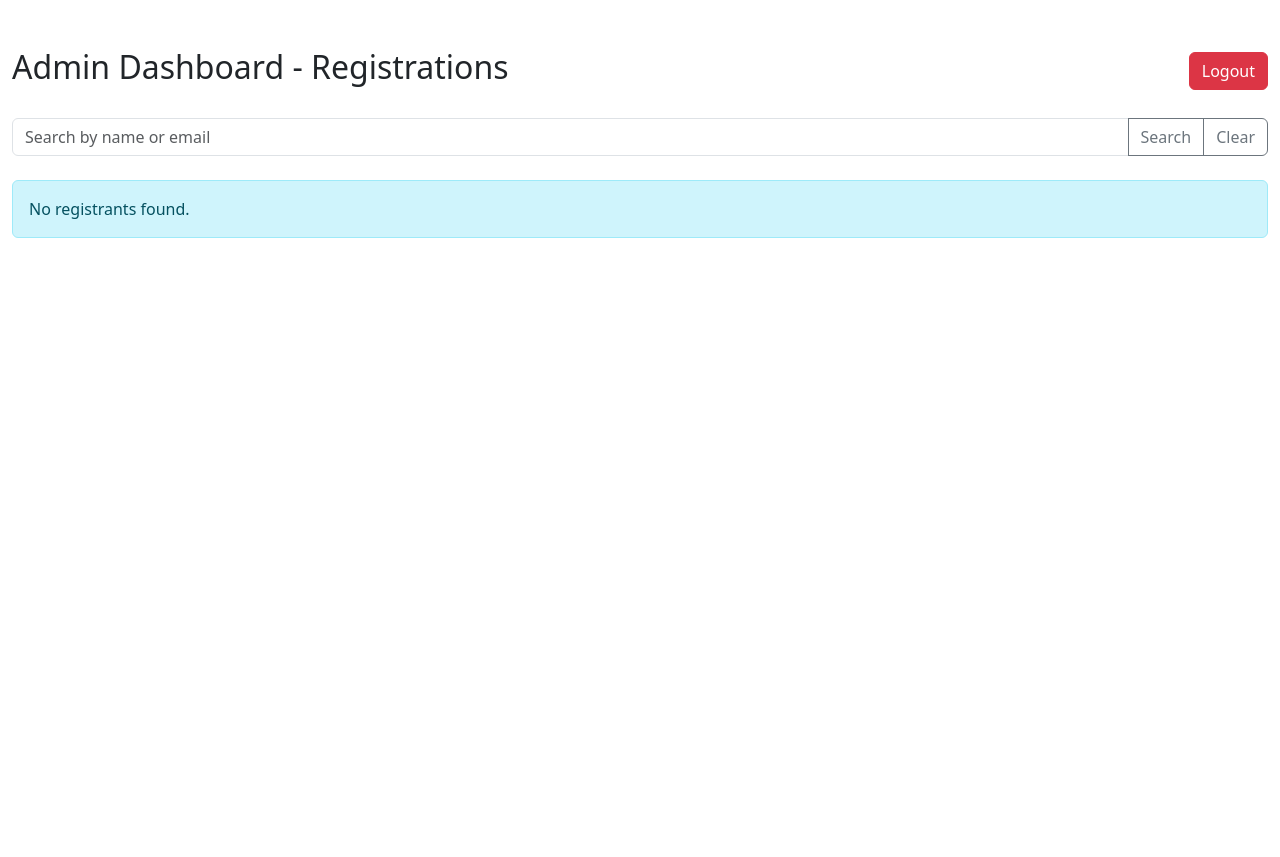
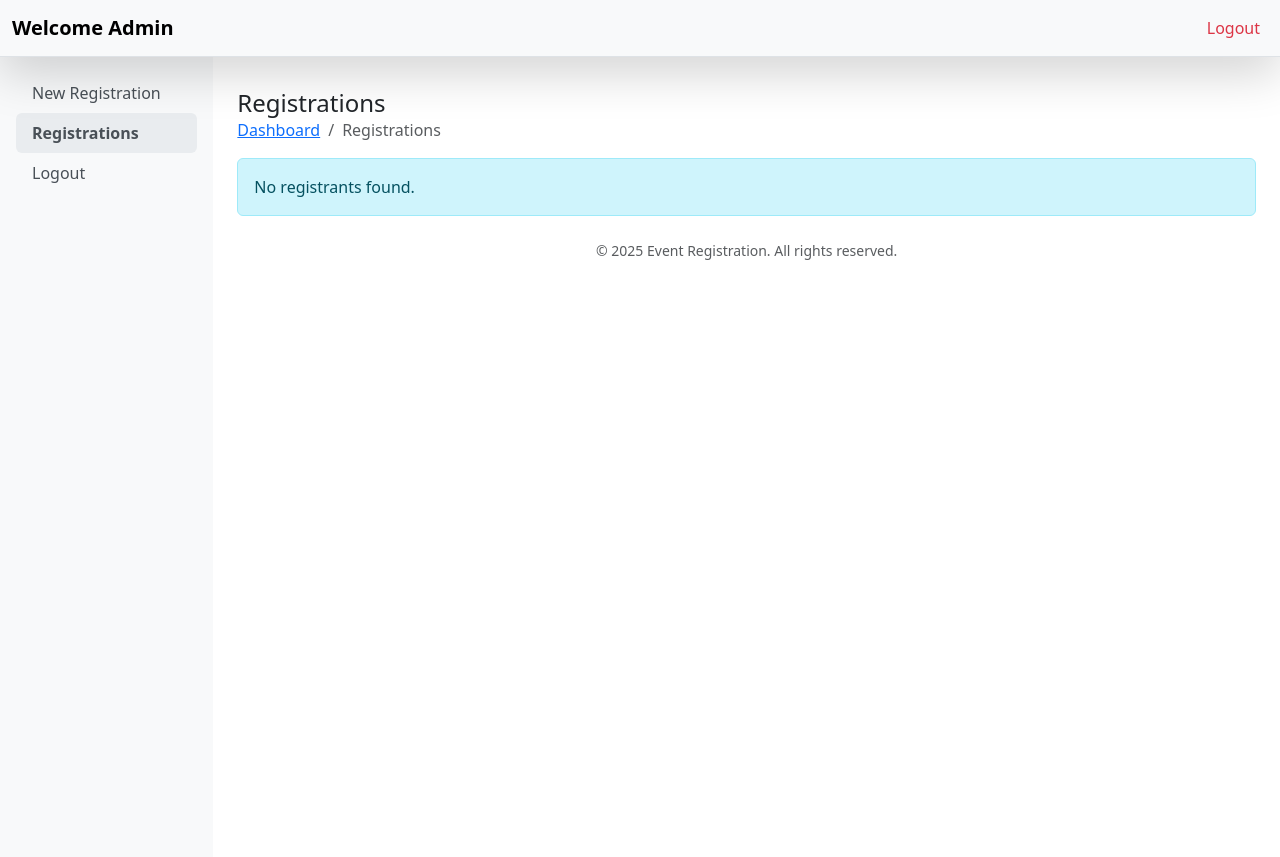
Before and after one commit to nneliIfeanyi/quarySite, a PHP site: page /admin/view_registrations.php in a window 1280 px wide. Before the commit the page ends 238 px from the top, so only its background shows below. Run offline with PHP 8.4, Linux system fonts and the light colour scheme; the visitor is signed in with stand-in values (Sample User, id 1); data that the repository does not hold is empty; some libraries are stand-ins or nearby versions.

Commit message:
admin view

```diff
--- /dev/null
+++ b/admin/inc/footer.php
@@ -0,0 +1,6 @@
+<?php
+// Footer partial for admin pages
+?>
+<footer class="mt-4 text-center text-muted small">
+    &copy; <?= date('Y') ?> Event Registration. All rights reserved.
+</footer>
--- /dev/null
+++ b/admin/inc/nav.php
@@ -0,0 +1,24 @@
+<?php
+// Nav partial for admin pages
+?>
+<nav class="navbar navbar-expand-lg navbar-light bg-light shadow-lg border-bottom">
+    <div class="container-fluid">
+        <button class="btn btn-outline-secondary d-lg-none me-2" type="button" data-bs-toggle="offcanvas" data-bs-target="#offcanvasSidebar" aria-controls="offcanvasSidebar">
+            <span class="navbar-toggler-icon"></span>
+        </button>
+
+        <a class="navbar-brand fw-bold" href="#">Welcome Admin</a>
+
+        <button class="navbar-toggler" type="button" data-bs-toggle="collapse" data-bs-target="#navbarTop" aria-controls="navbarTop" aria-expanded="false" aria-label="Toggle navigation">
+            <span class="navbar-toggler-icon"></span>
+        </button>
+
+        <div class="collapse navbar-collapse" id="navbarTop">
+            <ul class="navbar-nav ms-auto">
+                <li class="nav-item">
+                    <a class="nav-link text-danger" href="logout.php">Logout</a>
+                </li>
+            </ul>
+        </div>
+    </div>
+</nav>
--- /dev/null
+++ b/admin/inc/sidebar.php
@@ -0,0 +1,26 @@
+<?php
+// Sidebar partial for admin pages
+?>
+<!-- Offcanvas Sidebar (for mobile) -->
+<div class="offcanvas offcanvas-start" tabindex="-1" id="offcanvasSidebar" aria-labelledby="offcanvasSidebarLabel">
+    <div class="offcanvas-header">
+        <h5 class="offcanvas-title" id="offcanvasSidebarLabel">Menu</h5>
+        <button type="button" class="btn-close text-reset" data-bs-dismiss="offcanvas" aria-label="Close"></button>
+    </div>
+    <div class="offcanvas-body p-0">
+        <nav class="nav flex-column sidebar p-3">
+            <a class="nav-link" href="../index.php">New Registration</a>
+            <a class="nav-link active" href="view_registrations.php">Registrations</a>
+            <a class="nav-link" href="logout.php">Logout</a>
+        </nav>
+    </div>
+</div>
+
+<!-- Desktop Sidebar -->
+<aside class="col-lg-2 d-none d-lg-block bg-light sidebar p-3">
+    <nav class="nav flex-column">
+        <a class="nav-link" href="../index.php">New Registration</a>
+        <a class="nav-link active" href="view_registrations.php">Registrations</a>
+        <a class="nav-link" href="logout.php">Logout</a>
+    </nav>
+</aside>
--- a/admin/view_registrations.php
+++ b/admin/view_registrations.php
@@ -10,88 +10,176 @@ if (!isset($_SESSION['admin_logged_in']) || $_SESSION['admin_logged_in'] !== tru
 require_once '../includes/db_connect.php';
 require_once '../includes/config.php';
 
-$search = $_GET['search'] ?? '';
-$filter_sql = '';
-$params = [];
-
-if (!empty($search)) {
-    $filter_sql = " WHERE full_name LIKE ? OR email LIKE ?";
-    $params = ["%$search%", "%$search%"];
-}
-
-// Fetch registrants from the database
-$stmt = $pdo->prepare("SELECT * FROM registrants" . $filter_sql . " ORDER BY id DESC");
-$stmt->execute($params);
+// Fetch all registrants from the database
+$stmt = $pdo->prepare("SELECT * FROM registrants ORDER BY id DESC");
+$stmt->execute();
 $registrants = $stmt->fetchAll();
 
 ?>
 <!DOCTYPE html>
 <html lang="en">
+
 <head>
     <meta charset="UTF-8">
     <meta name="viewport" content="width=device-width, initial-scale=1.0">
     <title>Admin Dashboard</title>
     <link href="https://cdn.jsdelivr.net/npm/bootstrap@5.3.3/dist/css/bootstrap.min.css" rel="stylesheet" integrity="sha384-QWTKZyjpPEjISv5WaRU9OFeRpok6YctnYmDr5pNlyT2bRjXh0JMhjY6hW+ALEwIH" crossorigin="anonymous">
+    <link href="https://cdn.datatables.net/2.1.6/css/dataTables.bootstrap5.css" rel="stylesheet">
+    <style>
+        /* Sidebar styles */
+        .sidebar {
+            min-height: 100vh;
+        }
+
+        .sidebar .nav-link {
+            color: #495057;
+        }
+
+        .sidebar .nav-link.active {
+            background-color: #e9ecef;
+            border-radius: 6px;
+            font-weight: 600;
+        }
+
+        .content-area {
+            padding-top: 1rem;
+            padding-bottom: 3rem;
+        }
+
+        @media (max-width: 767.98px) {
+            .sidebar {
+                min-height: auto;
+            }
+        }
+    </style>
 </head>
+
 <body>
-    <div class="container-fluid mt-5">
-        <div class="d-flex justify-content-between align-items-center mb-4">
-            <h2>Admin Dashboard - Registrations</h2>
-            <a href="logout.php" class="btn btn-danger">Logout</a>
+    <?php require_once __DIR__ . '/inc/nav.php'; ?>
+
+    <div class="container-fluid">
+        <div class="row">
+            <?php require_once __DIR__ . '/inc/sidebar.php'; ?>
+
+            <!-- Main content -->
+            <main class="col-lg-10 ms-sm-auto px-4 content-area">
+                <!-- breadcrumb and title -->
+                <div class="d-flex justify-content-between align-items-center mt-3 mb-3">
+                    <div>
+                        <h2 class="h4 mb-0">Registrations</h2>
+                        <nav aria-label="breadcrumb">
+                            <ol class="breadcrumb mb-0">
+                                <li class="breadcrumb-item"><a href="index.php">Dashboard</a></li>
+                                <li class="breadcrumb-item active" aria-current="page">Registrations</li>
+                            </ol>
+                        </nav>
                     </div>
+                </div>
+                <!-- end breadcrumb and title -->
+                <!-- success and error messages -->
+                <?php if (isset($_SESSION['success_message'])): ?>
+                    <div class="alert alert-success alert-dismissible fade show" role="alert">
+                        <?= htmlspecialchars($_SESSION['success_message']) ?>
+                        <button type="button" class="btn-close" data-bs-dismiss="alert" aria-label="Close"></button>
+                    </div>
+                    <?php unset($_SESSION['success_message']); ?>
+                <?php endif; ?>
 
-        <form action="view_registrations.php" method="GET" class="mb-4">
-            <div class="input-group">
-                <input type="text" class="form-control" placeholder="Search by name or email" name="search" value="<?= htmlspecialchars($search) ?>">
-                <button class="btn btn-outline-secondary" type="submit">Search</button>
-                <a href="view_registrations.php" class="btn btn-outline-secondary">Clear</a>
+                <?php if (isset($_SESSION['error_message'])): ?>
+                    <div class="alert alert-danger alert-dismissible fade show" role="alert">
+                        <?= htmlspecialchars($_SESSION['error_message']) ?>
+                        <button type="button" class="btn-close" data-bs-dismiss="alert" aria-label="Close"></button>
                     </div>
-        </form>
-
+                    <?php unset($_SESSION['error_message']); ?>
+                <?php endif; ?>
+                <!-- end messages -->
                 <?php if (empty($registrants)): ?>
                     <div class="alert alert-info">No registrants found.</div>
                 <?php else: ?>
+                    <div class="card shadow-sm">
+                        <div class="card-body">
                             <div class="table-responsive">
-                <table class="table table-striped table-hover">
-                    <thead>
+                                <table id="registrantsTable" class="table table-hover align-middle">
+                                    <thead class="table-light">
                                         <tr>
-                            <th>ID</th>
-                            <th>Full Name</th>
-                            <th>Email</th>
-                            <th>Phone</th>
-                            <th>Organization</th>
-                            <th>Photo</th>
-                            <th>Registration Tag</th>
-                            <th>Actions</th>
+                                            <th scope="col">#</th>
+                                            <th scope="col">Full Name</th>
+                                            <th scope="col">Phone</th>
+                                            <th scope="col">RL-Code</th>
+                                            <th scope="col" class="text-end">Actions</th>
                                         </tr>
                                     </thead>
                                     <tbody>
-                        <?php foreach ($registrants as $registrant): ?>
+                                        <?php $i = 1;
+                                        foreach ($registrants as $registrant): ?>
                                             <tr>
-                                <td><?= htmlspecialchars($registrant['id']) ?></td>
-                                <td><?= htmlspecialchars($registrant['full_name']) ?></td>
-                                <td><?= htmlspecialchars($registrant['email']) ?></td>
+                                                <td><?= $i++ ?></td>
+                                                <td><?= htmlspecialchars($registrant['title'] . ' ' . $registrant['surname'] . ' ' . $registrant['othernames']) ?></td>
                                                 <td><?= htmlspecialchars($registrant['phone']) ?></td>
-                                <td><?= htmlspecialchars($registrant['organization']) ?></td>
-                                <td>
-                                    <?php if ($registrant['photo_path']): ?>
-                                        <a href="../<?= htmlspecialchars($registrant['photo_path']) ?>" target="_blank">View Photo</a>
-                                    <?php else: ?>
-                                        N/A
-                                    <?php endif; ?>
-                                </td>
                                                 <td><?= htmlspecialchars($registrant['registration_tag']) ?></td>
-                                <td>
-                                    <!-- TODO: Implement PDF re-download functionality here -->
-                                    <a href="download_tag.php?tag=<?= htmlspecialchars($registrant['registration_tag']) ?>" class="btn btn-sm btn-info">Re-download Tag</a>
+                                                <td class="text-end">
+                                                    <div class="btn-group" role="group" aria-label="Actions">
+                                                        <a href="profile.php?id=<?= htmlspecialchars($registrant['id']) ?>" class="btn btn-sm btn-outline-primary">View</a>
+                                                        <button type="button" class="btn btn-sm btn-outline-danger btn-delete" data-id="<?= htmlspecialchars($registrant['id']) ?>" data-name="<?= htmlspecialchars($registrant['title'] . ' ' . $registrant['surname'] . ' ' . $registrant['othernames']) ?>">Delete</button>
+                                                    </div>
                                                 </td>
                                             </tr>
                                         <?php endforeach; ?>
                                     </tbody>
                                 </table>
                             </div>
+                        </div>
+                    </div>
                 <?php endif; ?>
+
+                <?php require_once __DIR__ . '/inc/footer.php'; ?>
+
+                <!-- Delete confirmation modal -->
+                <div class="modal fade" id="confirmDeleteModal" tabindex="-1" aria-labelledby="confirmDeleteLabel" aria-hidden="true">
+                    <div class="modal-dialog modal-dialog-centered">
+                        <div class="modal-content">
+                            <form method="POST" action="delete_registration.php">
+                                <div class="modal-header">
+                                    <h5 class="modal-title" id="confirmDeleteLabel">Confirm Deletion</h5>
+                                    <button type="button" class="btn-close" data-bs-dismiss="modal" aria-label="Close"></button>
                                 </div>
+                                <div class="modal-body">
+                                    <p>Are you sure you want to delete <strong id="deleteRegistrantName"></strong>?</p>
+                                    <input type="hidden" name="id" id="deleteRegistrantId" value="">
+                                </div>
+                                <div class="modal-footer">
+                                    <button type="button" class="btn btn-secondary" data-bs-dismiss="modal">Cancel</button>
+                                    <button type="submit" class="btn btn-danger">Yes, Delete</button>
+                                </div>
+                            </form>
+                        </div>
+                    </div>
+                </div>
+
                 <script src="https://cdn.jsdelivr.net/npm/bootstrap@5.3.3/dist/js/bootstrap.bundle.min.js" integrity="sha384-YvpcrYf0tY3lHB60NNkmXc5s9fDVZLESaAA55NDzOxhy9GkcIdslK1eN7N6jIeHz" crossorigin="anonymous"></script>
+                <script src="https://code.jquery.com/jquery-3.7.0.js"></script>
+                <script src="https://cdn.datatables.net/2.1.6/js/dataTables.js"></script>
+                <script src="https://cdn.datatables.net/2.1.6/js/dataTables.bootstrap5.js"></script>
+                <script>
+                    $(document).ready(function() {
+                        $('#registrantsTable').DataTable({
+                            responsive: true,
+                            pageLength: 10,
+                            lengthMenu: [5, 10, 25, 50, 100]
+                        });
+
+                        // Delete modal handling
+                        var confirmDeleteModal = new bootstrap.Modal(document.getElementById('confirmDeleteModal'));
+
+                        $(document).on('click', '.btn-delete', function() {
+                            var id = $(this).data('id');
+                            var name = $(this).data('name');
+                            $('#deleteRegistrantId').val(id);
+                            $('#deleteRegistrantName').text(name);
+                            confirmDeleteModal.show();
+                        });
+                    });
+                </script>
 </body>
+
 </html>
```
Also changed, not shown: admin/delete_registration.php (added, +45 -0 lines), admin/download_tag.php (+26 -11 lines), admin/index.php (+9 -0 lines), admin/profile.php (added, +235 -0 lines), index.php (+16 -13 lines), process_registration.php (+4 -4 lines), 1 other file. Lines whose indentation alone changed are shown as unchanged.
